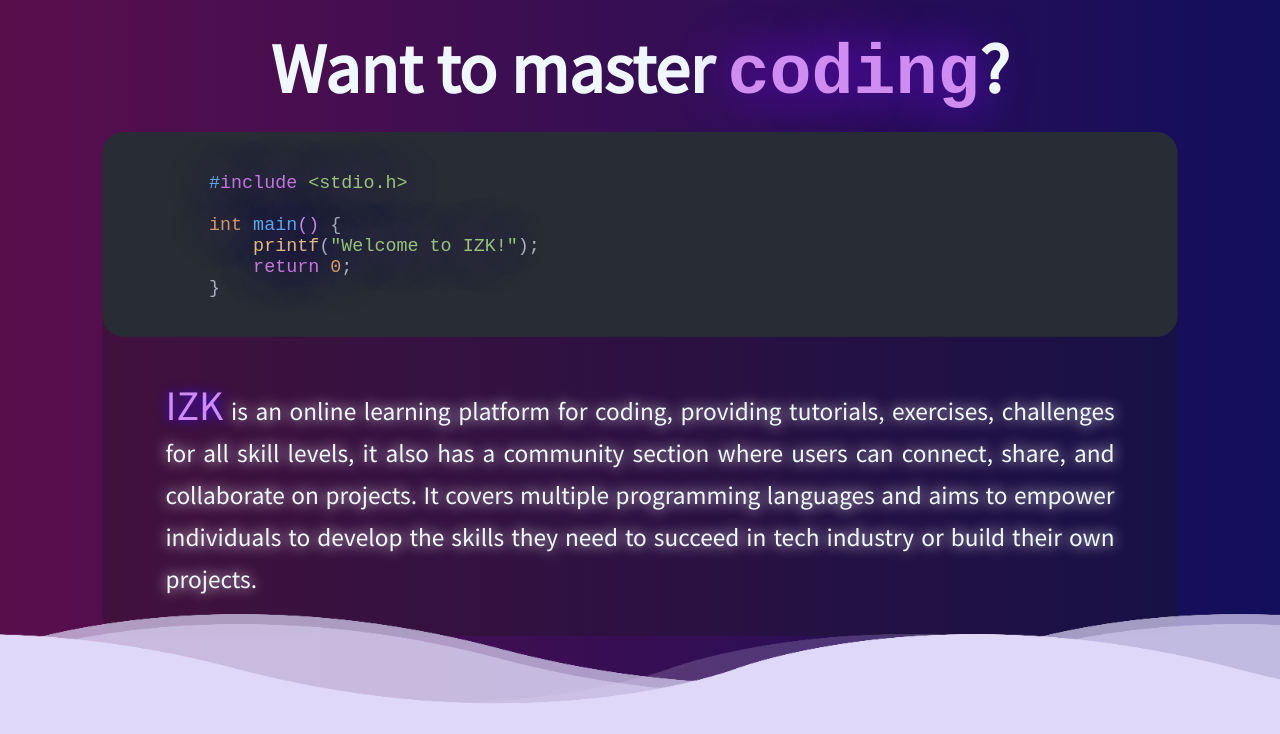
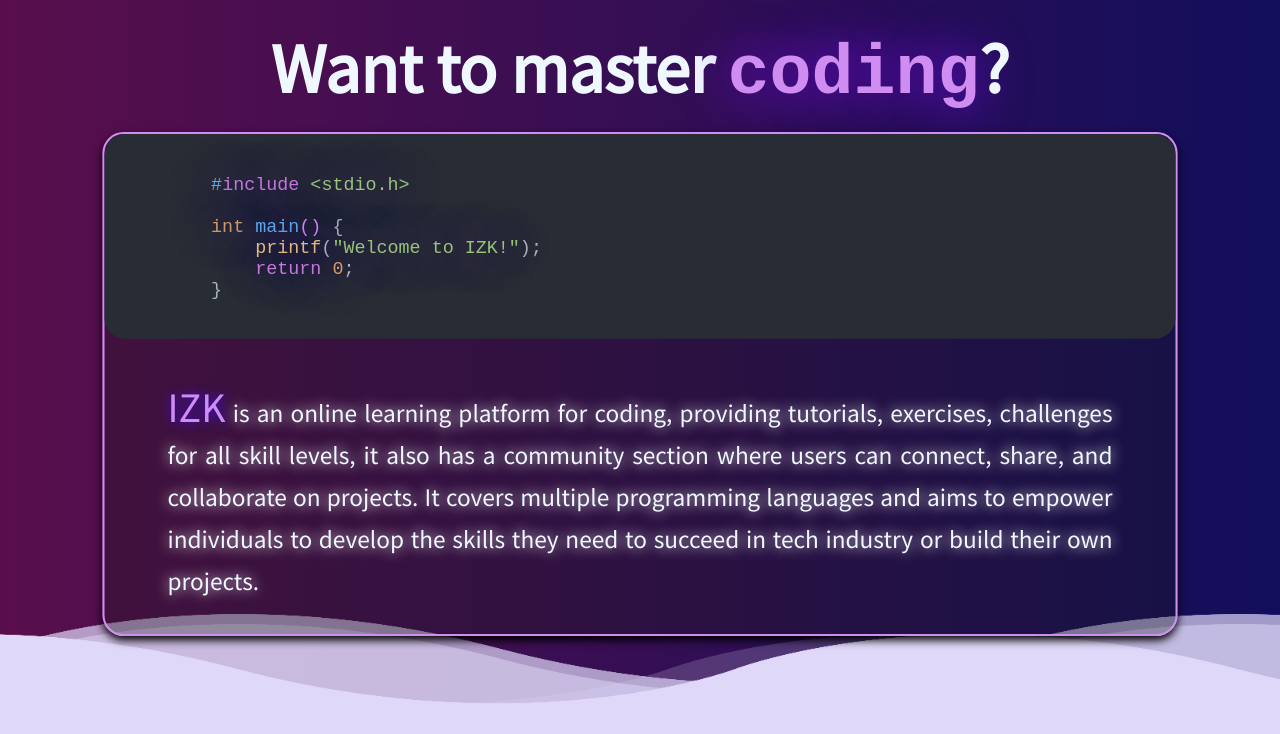
Before and after one commit to kulaizki/IKZ-landing-page, a plain HTML site: page index.html in a window 1280 px wide. In both pictures the pointer is over the element 640 px from the left and 450 px from the top of the page. Shown: the part 66-800 px from the top of the page. Drawn offline with nearby package versions, Linux system fonts and the light colour scheme.

Commit message:
nimbusBorder

```diff
--- a/style.css
+++ b/style.css
@@ -107,10 +107,13 @@ span {
     background-color: rgba(24, 24, 24, 0.3);
     transform-origin: center; /* from center, expand all sides */
     transition: transform .3s;
+    z-index: 1001;
 }
 
 .card1:hover {
     transform: scale(1.05);
+    border: solid .2rem rgb(207, 140, 241);
+    box-shadow: 0 4px 8px 0 rgba(0, 0, 0, 1);
 }
 
 .code-container {
```
